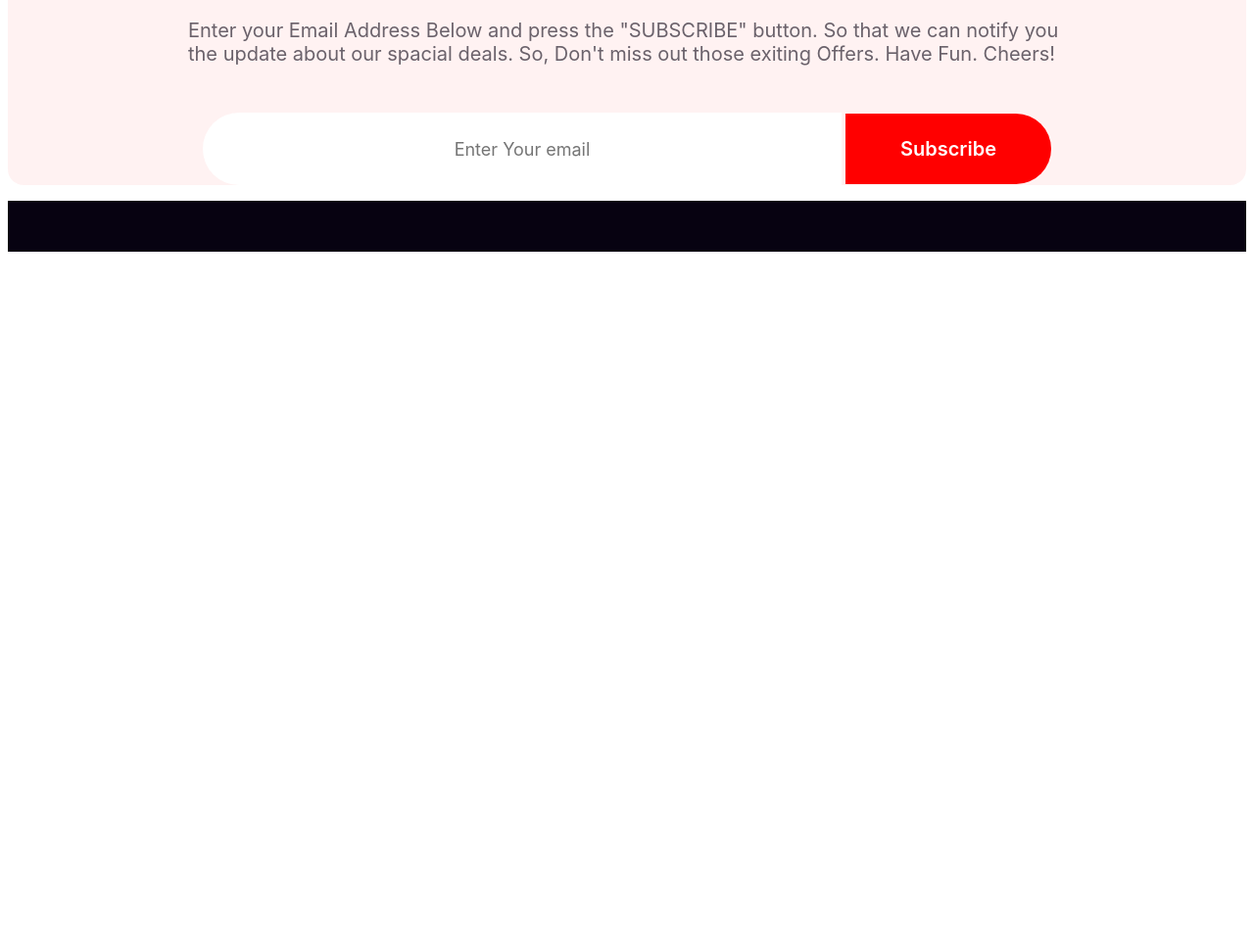
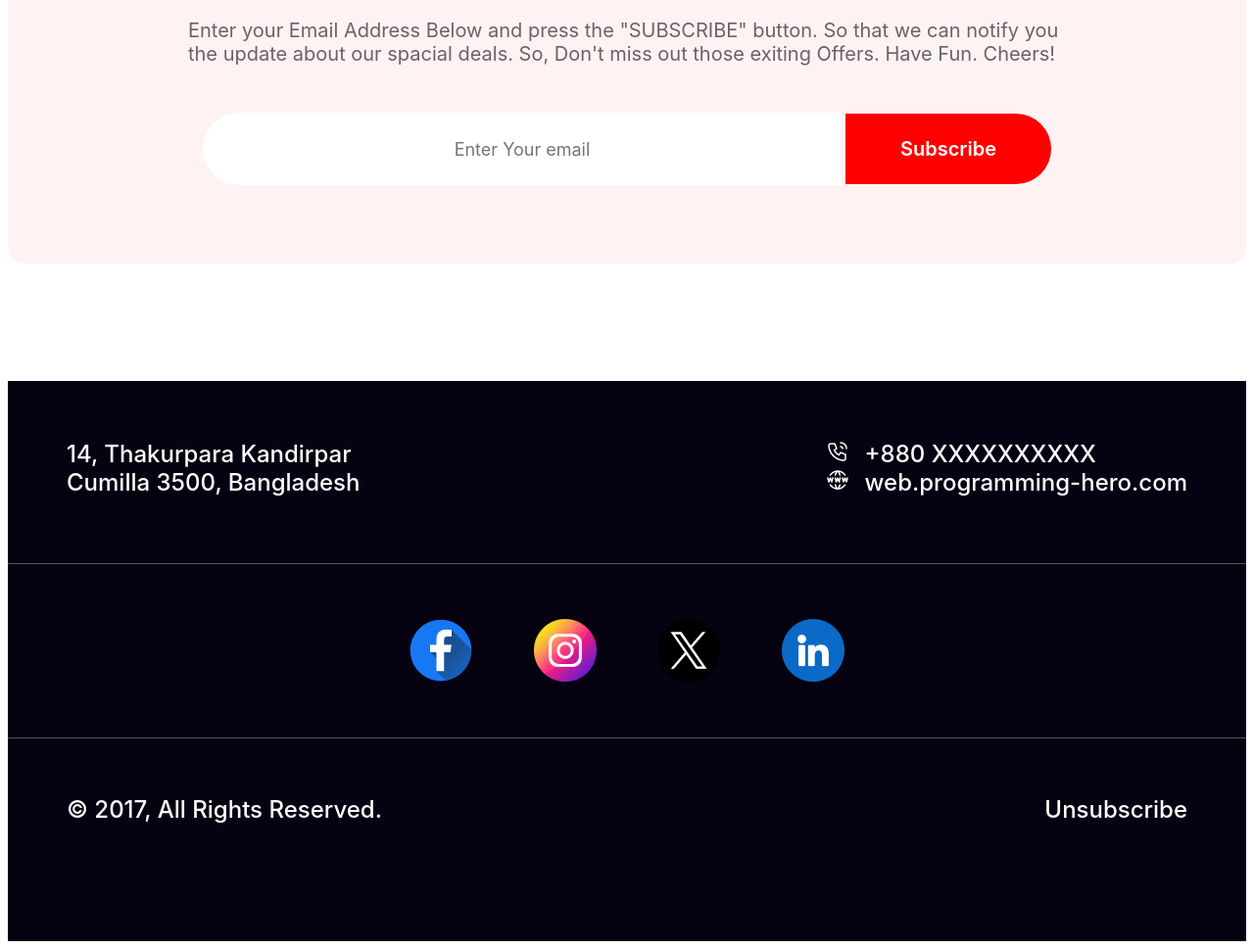
Before and after one commit to Meherab003/Assignment1-programminghero, a plain HTML site: page index.html in a window 1280 px wide. Shown: the part 4557-5526 px from the top of the page at 98% size. Before the commit the page ends 4830 px from the top, so only its background shows below. Drawn offline with Linux system fonts and the light colour scheme.

Commit message:
Footer added

```diff
--- a/css/style.css
+++ b/css/style.css
@@ -238,7 +238,7 @@ body {
     font-weight: 400;
     width: 896px;
     margin-bottom: 48px;
-    margin-top:0;
+    margin-top: 0;
 }
 
 .s6-image-row1 {
@@ -258,7 +258,8 @@ body {
 
 /* section7 */
 .section7 {
-    background:rgba(255, 0, 0, 0.05);;
+    background: rgba(255, 0, 0, 0.05);
+    ;
     margin: 0 auto;
     border-radius: 16px;
     display: flex;
@@ -266,6 +267,8 @@ body {
     justify-content: center;
     align-items: center;
     margin: 0 auto;
+    padding-top:80px;
+    padding-bottom:80px;
 }
 
 .email {
@@ -292,9 +295,42 @@ body {
     font-size: 20px;
     font-weight: 600;
 }
+
 /* Footer Section */
-.footer{
+.footer {
     background: #070211;
-    margin:0;
+    margin-top: 120px;
 
 }
+
+.foot-text {
+    color: #FFF;
+    font-family: 'Inter';
+    font-size: 24px;
+    font-style:normal;
+    font-weight: 500;
+    margin:0;
+}
+.num-web-cont{
+    display: flex;
+    align-items: flex-start;
+    gap:16px;
+}
+.foot-sec1{
+    display:flex;
+    justify-content:space-between;
+    padding:60px;
+}
+.foot-sec2{
+    display: flex;
+    justify-content: space-around;
+    align-items: center;
+    padding-top:48px;
+    padding-bottom:48px;
+    padding-left:30%;
+    padding-right:30%;
+}
+.foot-sec3{
+    padding-top:50px;
+    padding-bottom:120px;
+}
--- a/index.html
+++ b/index.html
@@ -71,7 +71,7 @@
         </section6>
         <!-- Section7 -->
         <section7 class="section7">
-            <img style="margin-top:80px; margin-bottom:40px;" src="resources/Group 61.png" alt="">
+            <img style="padding-bottom:40px;" src="resources/Group 61.png" alt="">
             <h2 class="section6-title">Subscribe Newsletter</h2>
             <p class="section6-desc">Enter your Email Address Below and press the "SUBSCRIBE" button. So that we can notify you the update about our spacial deals. So, Don't miss out those exiting Offers. Have Fun. Cheers!</p>
             <div class="input">
@@ -81,20 +81,32 @@
         </section7>
     </main>
     <footer class="footer">
-        <div class="foot-sec1">
-            <p class="footer-text"></p>
+        <section class="foot-sec1">
+            <address class="foot-text">14, Thakurpara Kandirpar <br>Cumilla 3500, Bangladesh</address>
             <div class="num-web">
-                <div class="mobile">
-                    <img src="" alt="" class="num-web-icon">
-                    <p class="num-web-text"></p>
+                <div class="num-web-cont">
+                    <img src="resources/Call.png" alt="" class="num-web-icon">
+                    <p class="foot-text">+880 XXXXXXXXXX</p>
                 </div>
-                <div class="website">
-                    <img src="" alt="" class="num-web-icon">
-                    <p class="num-web-text"></p>
+                <div class="num-web-cont">
+                    <img src="resources/Website.png" class="num-web-icon">
+                    <p class="foot-text">web.programming-hero.com</p>
                 </div>
+            </div>
+        </section>
+        <hr size="1px" color="#565656">
+        <section class="foot-sec2">
+            <img src="resources/Facebook.png" alt="" class="social-icon">
+            <img src="resources/Instagram.png" alt="" class="social-icon">
+            <img src="resources/Twitter.png" alt="" class="social-icon">
+            <img src="resources/Linkedin.png" alt="" class="social-icon">
+        </section>
+        <hr size="1px" color="#565656">
 
-            </div>
-        </div>
+        <section class="foot-sec3 foot-sec1">
+            <p class="foot-text">&copy; 2017, All Rights Reserved.</p>
+            <p class="foot-text">Unsubscribe</p>
+        </section>
     </footer>
 
 </body>
```
